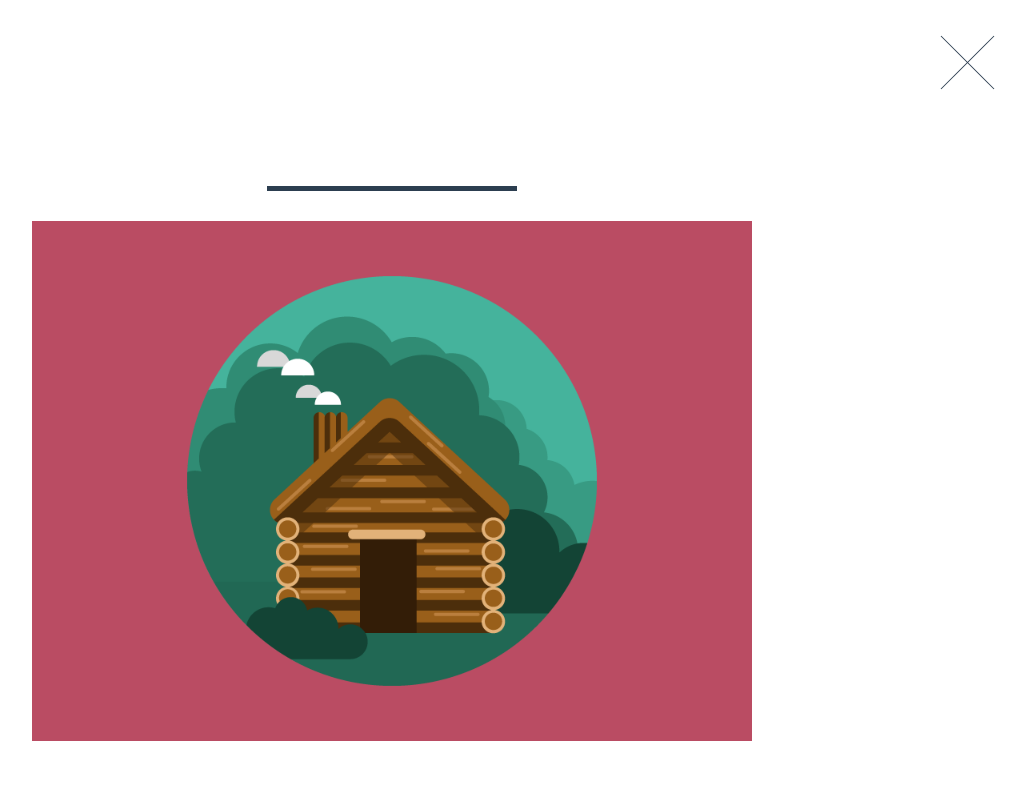
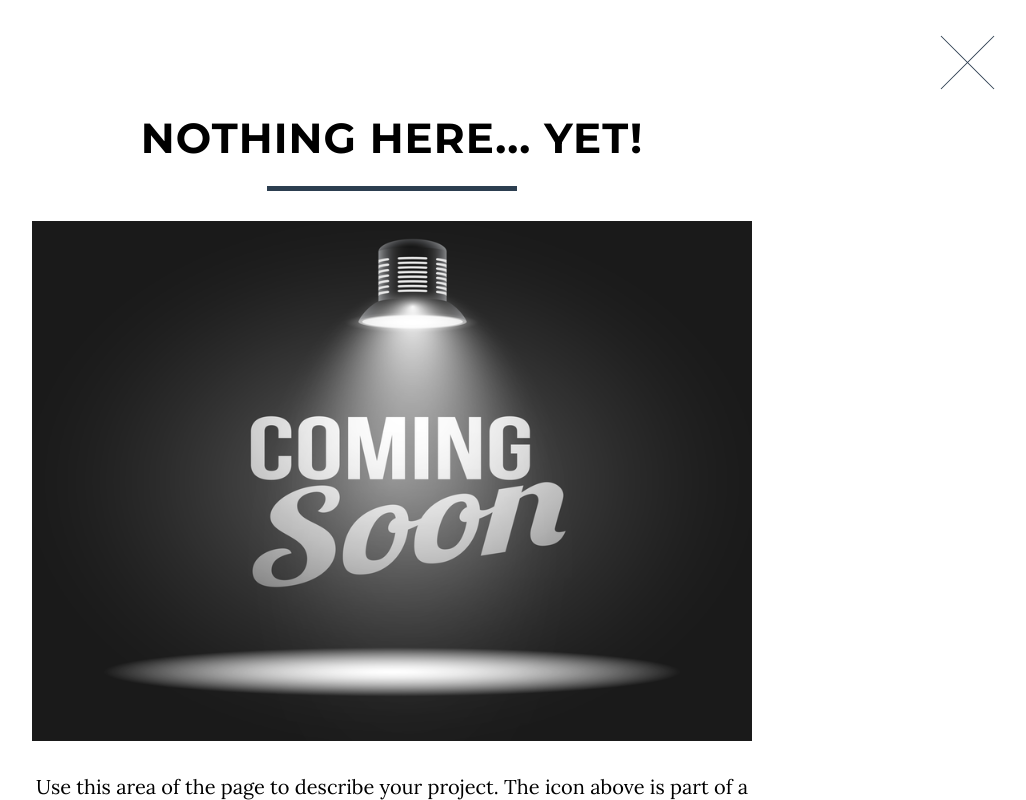
Before and after one commit to Howardlinsanity/Howardlinsanity.github.io, a plain HTML site: page index.html in a window 1280 px wide. Both pictures are taken after a click on the link 250 px from the left and 1136 px from the top of the page. Shown: the part 736-1536 px from the top of the page, without its empty margins (248-1274 px from the left). Drawn offline with nearby package versions, Linux system fonts and the light colour scheme; files that its build step writes are made by us from their sources.

Commit message:
fixed portfolio page, Still working on photo carousel

```diff
--- a/css/freelancer.css
+++ b/css/freelancer.css
@@ -381,6 +381,7 @@ form .row:first-child .floating-label-form-group {
     background-clip: border-box;
     -webkit-box-shadow: none;
     box-shadow: none;
+    color: black;
 }
 
 .portfolio-modal .modal-content h2 {
--- a/index.html
+++ b/index.html
@@ -75,8 +75,8 @@
                     <div class="col-md-8 col-md-offset-2">
                         <h1 class="brand-heading">Howard Lin</h1>
                           <ul id="js-rotating">
-                              <li> <a class="intro-body-text" href="#about">STUDENT</a></li>
-                              <li> <a class="intro-body-text" href="#portfolio">PROGRAMMER</a></li>
+                              <li><a class="intro-body-text" href="#about">STUDENT</a></li>
+                              <li><a class="intro-body-text" href="#portfolio">PROGRAMMER</a></li>
                           </ul>
                     </div>
                 </div>
@@ -254,9 +254,9 @@
                 <div class="row">
                     <div class="col-lg-8 col-lg-offset-2">
                         <div class="modal-body">
-                            <h2>Project Title</h2>
+                            <h2>Nothing here... yet!</h2>
                             <hr class="star-primary">
-                            <img src="img/portfolio/cabin.png" class="img-responsive img-centered" alt="">
+                            <img src="img/portfolio/comingsoon.png" class="img-responsive img-centered" alt="">
                             <p>Use this area of the page to describe your project. The icon above is part of a free icon set by <a href="https://sellfy.com/p/8Q9P/jV3VZ/">Flat Icons</a>. On their website, you can download their free set with 16 icons, or you can purchase the entire set with 146 icons for only $12!</p>
                             <ul class="list-inline item-details">
                                 <li>Client:
```
